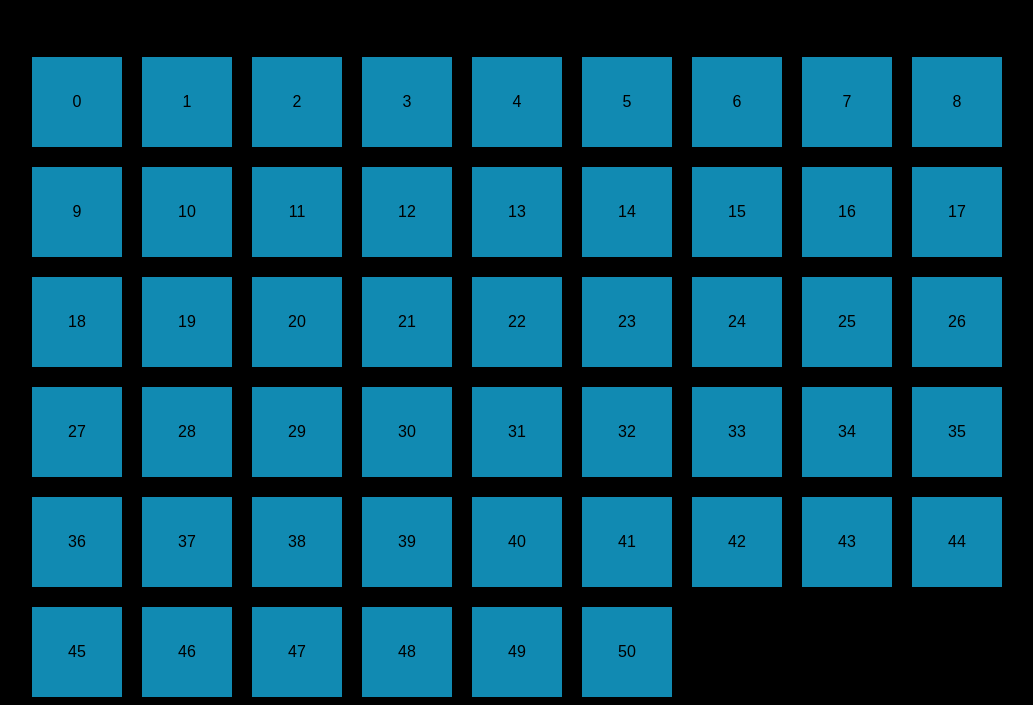
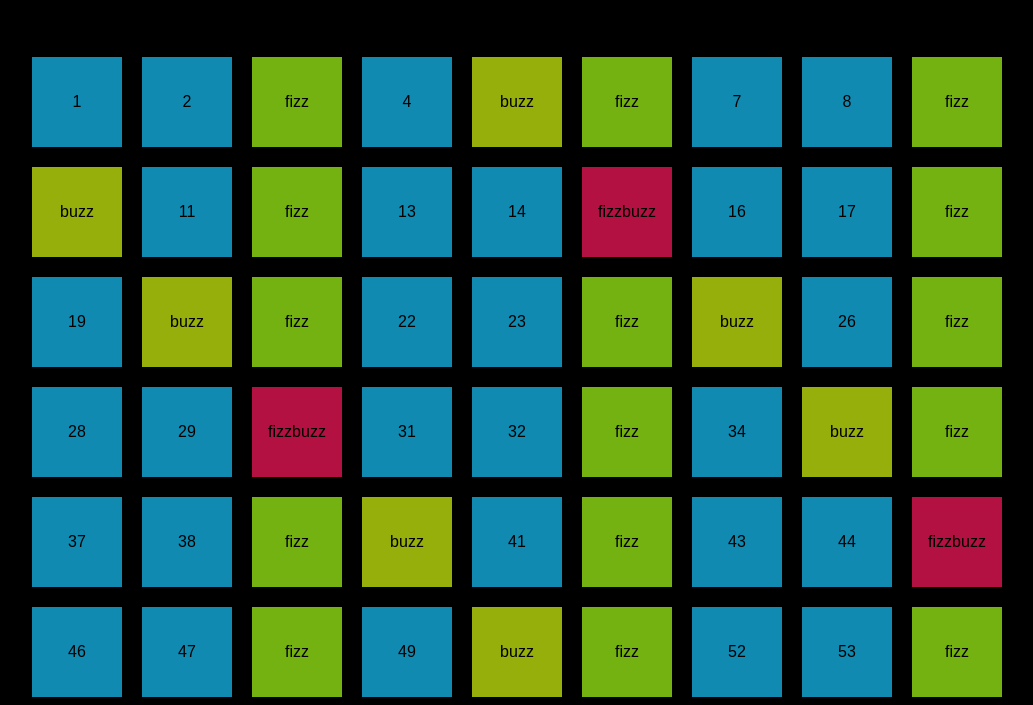
Before and after one commit to MaxGasaro/js-fizzbuzzdom, a plain HTML site: page index.html in a window 1280 px wide. Shown: the part 95-800 px from the top of the page, without its empty margins (118-1151 px from the left). Drawn offline with Linux system fonts and the light colour scheme.

Commit message:
finalizzazione progetto

```diff
--- a/main.js
+++ b/main.js
@@ -1,10 +1,26 @@
 let quadrato = document.getElementById('container');
 // quadrato.innerHTML = 'ciao';
 
-for (let i = 0; i <= 50; i++) {
-    quadrato.innerHTML += '<div class="box">' + i + '</div>'
+for (let i = 1; i <= 100; i++) {
+
+    if ( i % 3 == 0 && i % 5 == 0 ) {
+
+        quadrato.innerHTML += "<div class='box-fizz-buzz'>" + "fizzbuzz" + "</div>"
+
+    } else if ( i % 3 == 0 ) {
+
+        quadrato.innerHTML += '<div class="box-fizz">' + 'fizz' + '</div>'
+
+    } else if ( i % 5 == 0) {
+
+        quadrato.innerHTML += '<div class="box-buzz">' + 'buzz' + '</div>'
+
+    }  else {
+
+        quadrato.innerHTML += '<div class="box">' + i + '</div>'
+
+    }
+
 }
 
-// if ( 3 = 0) {
-//     quadrato.innerHTML += '<div class="col"><div class="box-green"></div></div>'
-// }
+// quadrato.innerHTML += '<div class="box">' + i + '</div>'
--- a/style.css
+++ b/style.css
@@ -36,3 +36,33 @@ html {
     height: 90px;
     background-color: #118ab2;
 }
+
+.box-fizz {
+    display: flex;
+    justify-content: center;
+    align-items: center;
+    margin: 10px;
+    width: 90px;
+    height: 90px;
+    background-color: #74b211;
+}
+
+.box-buzz {
+    display: flex;
+    justify-content: center;
+    align-items: center;
+    margin: 10px;
+    width: 90px;
+    height: 90px;
+    background-color: #96af0a;
+}
+
+.box-fizz-buzz {
+    display: flex;
+    justify-content: center;
+    align-items: center;
+    margin: 10px;
+    width: 90px;
+    height: 90px;
+    background-color: #b21141;
+}
```
